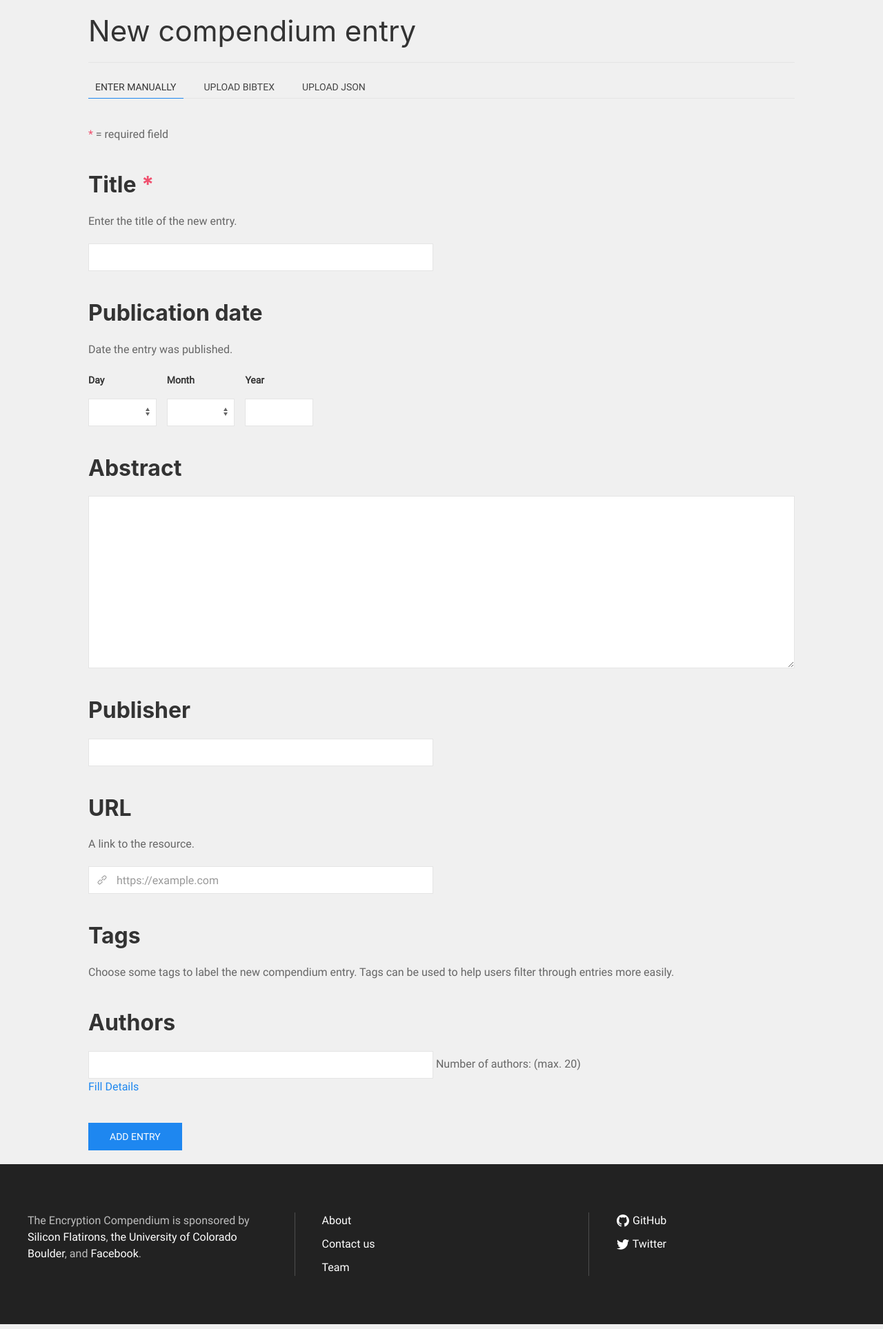
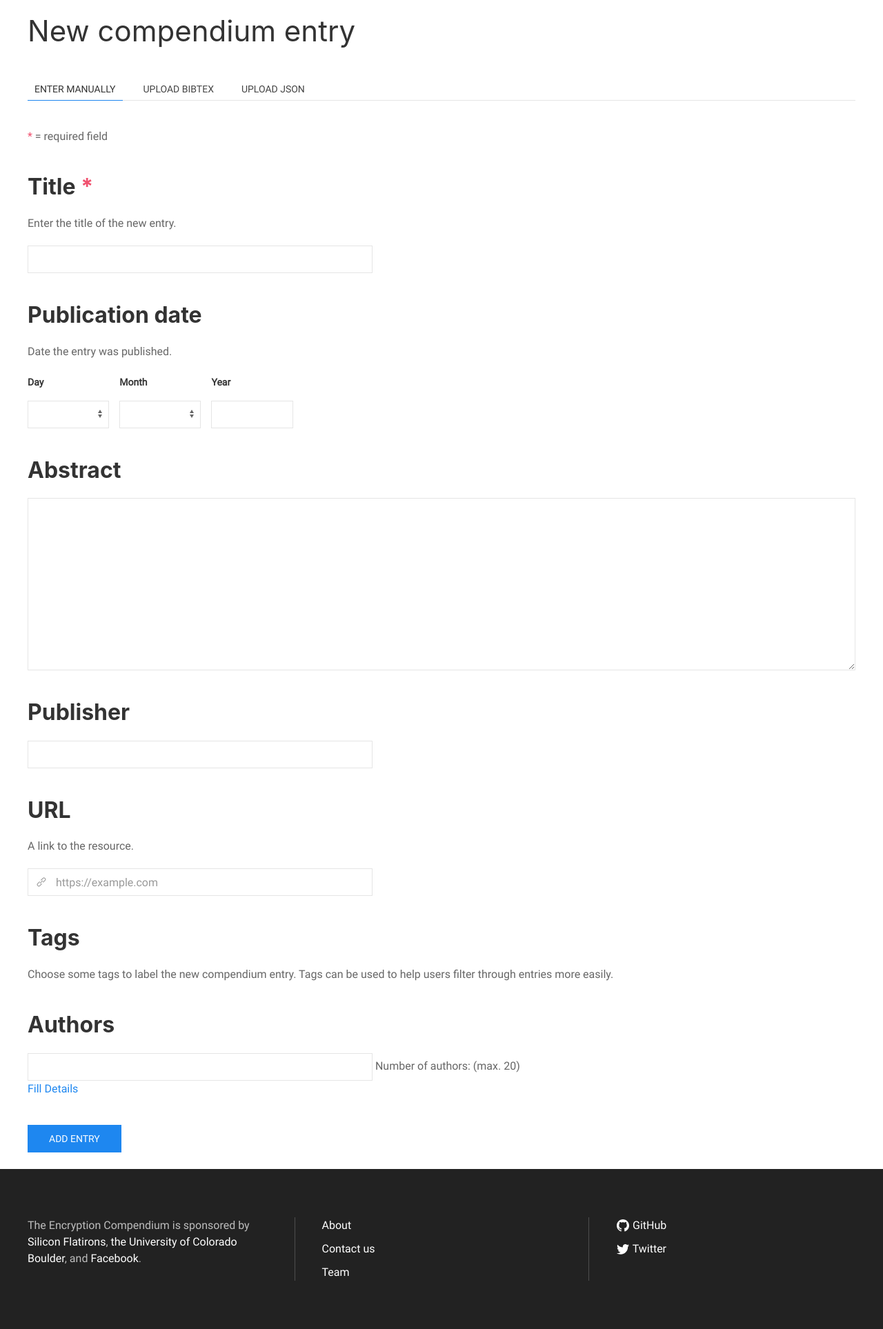
Before and after one commit to The-Encryption-Compendium/the-encryption-compendium, a Django app: a page that uses src/templates/base.html in a window 1280 px wide. Shown: the part 80-2007 px from the top of the page at 69% size. Run offline with Django 3.2, Linux system fonts and the light colour scheme; the visitor is signed in with stand-in values (Sample User, id 1); data that the repository does not hold is empty.

Commit message:
Make the base template a little looser to allow more variation in child templates.

```diff
--- a/src/assets/css/style.css
+++ b/src/assets/css/style.css
@@ -5,10 +5,6 @@ html, body {
   height: 100%;
   min-height: 100%;
   margin: 0;
-}
-
-html {
-  background-color: #f0f0f0;
 }
 
 body {
@@ -22,12 +18,6 @@ footer {
 
 .content {
   min-width: 80%;
-}
-
-.action-icon {
-  display: inline-block;
-  vertical-align: middle;
-  height: 2rem;
 }
 
 .monospace {
@@ -44,6 +34,11 @@ footer {
 
 br.sep {
   margin-top: 2em;
+}
+
+.site-title {
+  font-weight: bold;
+  font-size: 4em;
 }
 
 /****************************
@@ -104,4 +99,5 @@ br.sep {
   background-size: cover;
   background-repeat: no-repeat;
   background-position: 50% 50%;
+  background-color: #f0f0f0;
 }
--- a/src/templates/add_user.html
+++ b/src/templates/add_user.html
@@ -6,6 +6,7 @@
 {% block contents %}
 {% load static %}
 {{ block.super }}
+<div class="uk-container">
   <form method="POST">
     {% csrf_token %}
 
@@ -52,4 +53,5 @@
       </div>
     </form>
   </div>
+</div>
 {% endblock %}
--- a/src/templates/base.html
+++ b/src/templates/base.html
@@ -32,11 +32,9 @@
   <body>
     {% include "includes/navbar.html" %}
 
-    <div class="content uk-container">
-      <div class="uk-width-7-10@m">
-        {% block body %}
-        {% endblock %}
-      </div>
+    <div class="content">
+      {% block body %}
+      {% endblock %}
     </div>
 
     {% include "includes/footer.html" %}
--- a/src/templates/dashboard.html
+++ b/src/templates/dashboard.html
@@ -40,7 +40,7 @@
 </div>
 
 <div class="uk-section uk-section-muted">
-  <div class="uk-container uk-container-center">
+  <div class="uk-padding-large">
     <h2 class="uk-h2">
       Your compendium entries
     </h2>
--- a/src/templates/dashboard_base.html
+++ b/src/templates/dashboard_base.html
@@ -1,8 +1,12 @@
 {% extends "base.html" %}
 
 {% block body %}
-{% block contents %}
-<h1 class="uk-h1 uk-margin-top">{% block page_header %}{% endblock %}</h1>
-<hr>
+<div class="uk-container">
+  {% block contents %}
+  <div class="uk-container">
+    <h1 class="uk-h1 uk-margin-top">{% block page_header %}{% endblock %}</h1>
+    <br>
+  </div>
+  {% endblock %}
+</div>
 {% endblock %}
-{% endblock %}
--- a/src/templates/includes/footer.html
+++ b/src/templates/includes/footer.html
@@ -5,8 +5,6 @@ A site-wide footer with credits, contact information, etc.
 {% comment %}
 Add some padding between the footer and the element above it
 {% endcomment %}
-
-<div class="uk-margin-top"></div>
 
 <footer class="uk-section uk-section-secondary uk-text-break">
   <div class="uk-container">
--- a/src/templates/new_article.html
+++ b/src/templates/new_article.html
@@ -18,16 +18,16 @@ entry. Otherwise, we should display two forms: one for creating an entry through
 the edit form, and another that allows you to display the form.
 {% endcomment %}
 
+<div class="uk-container">
 {% if edit %}
 
-<div class="uk-container">
   <form class="uk-margin-top" method="POST">
     {% csrf_token %}
     {% include "form_templates/compendium_entry_edit_form.html" with form=form edit=edit num_of_authors=num_of_authors only %}
   </form>
-</div>
 
 {% else %}
+
   <ul class="uk-tab" uk-tab="{connect:'#upload_form'}">
     <li {% if manual_entry_active %}class="uk-active"{% endif %}>
       <a href="#">Enter manually</a>
@@ -61,6 +61,9 @@ the edit form, and another that allows you to display the form.
     </li>
   </ul>
 {% endif %}
+</div>
+
+<br>
 {% endblock %}
 
 {% block css %}
--- a/src/templates/research_settings.html
+++ b/src/templates/research_settings.html
@@ -5,6 +5,7 @@
 {% block body %}
 
 {% load static %}
+<div class="uk-container">
   <div class="uk-grid uk-margin-top">
     <div class="uk-width-1-5@s">
       <ul class="uk-tab-left" uk-tab="connect: #settings-switcher">
@@ -22,4 +23,5 @@
       </ul>
     </div>
   </div>
+</div>
 {% endblock %}
```
Also changed, not shown: src/templates/entry_list.html (+7 -0 lines), src/templates/landing_page.html (+25 -10 lines). Lines whose indentation alone changed are shown as unchanged.
